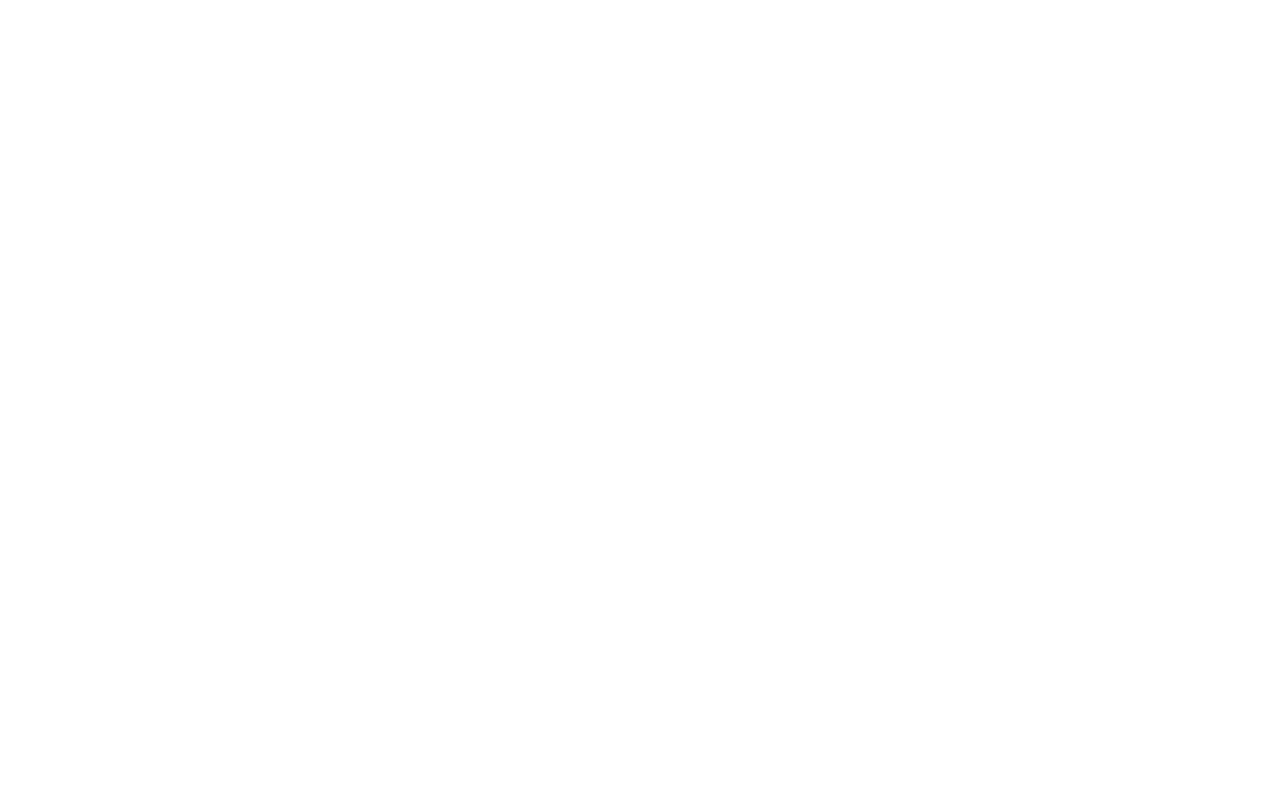
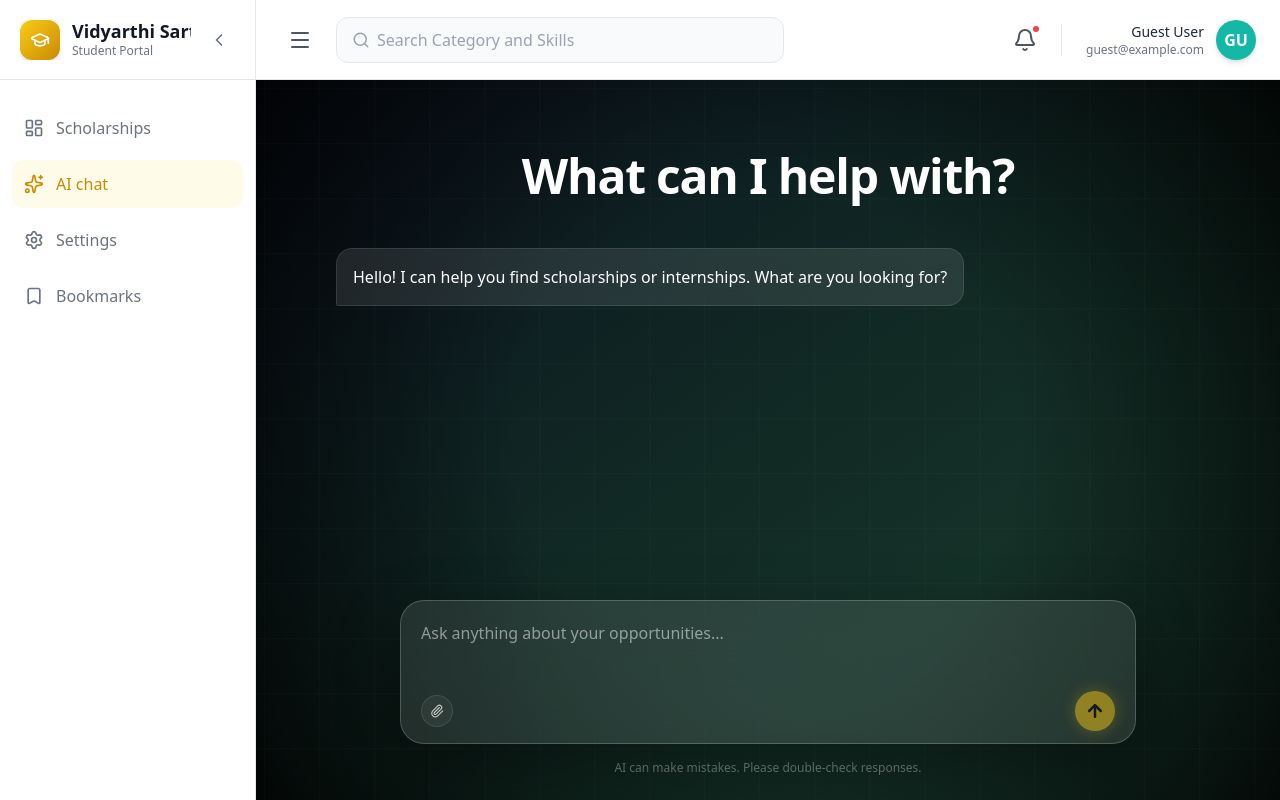
Before and after one commit to ParijaSharma/Vidyarthi_Sarthi, a React (Vite) app in the folder scholar-ai/: page /chat in a window 1280 px wide. Before the commit this address had no page. Built offline with nearby package versions, Linux system fonts and the light colour scheme.

Commit message:
working chat.jsx page

```diff
--- a/scholar-ai/src/App.jsx
+++ b/scholar-ai/src/App.jsx
@@ -53,19 +53,23 @@
         {/* Landing page */}
         <Route path="/" element={<LandingPage />} />
 
-        {/* Selection page: Scholarship or Internship? */}
+        {/* Selection page */}
         <Route path="/questions" element={<Questions />} />
 
-        {/* Your Internship Dashboard */}
+        {/* Internship Dashboard */}
         <Route path="/internship-dashboard" element={<InternshipDashboard />} />
 
         <Route path="/verify" element={<Verify />} />
-        {/* Parija's Nested Dashboard Layout (UNTOUCHED) */}
-        <Route path="/dashboard" element={<DashboardLayout />}>
-          <Route index element={<Dashboard />} />
-          <Route path="saved" element={<SavedScholarships />} />
-          <Route path="chat" element={<ChatPage />} />
-          <Route path="bookmarks" element={<Bookmark />} />
+
+        {/* 🔥 THE FIX: Pathless Layout Route 🔥 */}
+        <Route element={<DashboardLayout />}>
+          {/* We add /dashboard to these explicitly */}
+          <Route path="/dashboard" element={<Dashboard />} />
+          <Route path="/dashboard/saved" element={<SavedScholarships />} />
+          <Route path="/dashboard/bookmarks" element={<Bookmark />} />
+
+          {/* BOOM: /chat is at the root URL, but STILL gets the Topbar & Sidebar */}
+          <Route path="/chat" element={<ChatPage />} />
         </Route>
       </Routes>
   );
--- a/scholar-ai/src/pages/chat.jsx
+++ b/scholar-ai/src/pages/chat.jsx
@@ -1,99 +1,121 @@
-import React, { useState } from 'react';
-import { Paperclip, Globe, Lightbulb, ArrowUp, LogOut, User, Settings } from 'lucide-react';
-import { useNavigate } from 'react-router-dom';
+import React, { useState, useRef, useEffect } from 'react';
+import { Paperclip, Globe, Lightbulb, ArrowUp } from 'lucide-react';
 
 export default function ChatPage() {
-  const [isProfileOpen, setIsProfileOpen] = useState(false);
-  const navigate = useNavigate();
+  const [messages, setMessages] = useState([
+    { role: 'assistant', content: 'Hello! I can help you find scholarships or internships. What are you looking for?' }
+  ]);
+  const [input, setInput] = useState('');
+  const [isLoading, setIsLoading] = useState(false);
 
-  const handleLogout = () => {
-      // Genius move clearing both storages, bro
-      localStorage.removeItem("scholarship_answers");
-      localStorage.removeItem("internship_answers");
-      navigate('/');
+  // 1. Create a reference to anchor the bottom of the chat
+  const messagesEndRef = useRef(null);
+
+  // 2. Function to trigger the smooth scroll
+  const scrollToBottom = () => {
+    messagesEndRef.current?.scrollIntoView({ behavior: "smooth" });
+  };
+
+  // 3. Fire the scroll every time 'messages' or 'isLoading' changes
+  useEffect(() => {
+    scrollToBottom();
+  }, [messages, isLoading]);
+
+  const handleSend = async () => {
+    if (!input.trim()) return;
+
+    const userMsg = { role: 'user', content: input };
+    setMessages((prev) => [...prev, userMsg]);
+    setInput('');
+    setIsLoading(true);
+
+    try {
+      // 🚀 Your Ollama Backend Call Will Go Here 🚀
+
+      // Fake delay for testing UI
+      setTimeout(() => {
+        setMessages((prev) => [...prev, { role: 'assistant', content: "This is a dummy response. Connect your API, bro!" }]);
+        setIsLoading(false);
+      }, 1000);
+
+    } catch (error) {
+      console.error("Error fetching AI response:", error);
+      setIsLoading(false);
+    }
   };
 
   return (
-    // Fits perfectly inside DashboardLayout with rounded corners for a slick look
-    <div className="flex flex-col h-[calc(100vh-5rem)] w-full bg-gradient-to-br from-[#0b1220] via-[#112a24] to-[#1a3d2f] rounded-2xl overflow-hidden relative">
-
-      {/* Background Gradients & Grid */}
+    <div className="flex flex-col min-h-[calc(100vh-5rem)] w-full bg-gradient-to-br from-[#0b1220] via-[#112a24] to-[#1a3d2f] overflow-hidden relative">
       <div className="pointer-events-none absolute inset-0 bg-[radial-gradient(circle_at_center,transparent_40%,rgba(0,0,0,0.85))] z-0" />
       <div className="absolute inset-0 glass-grid opacity-30 z-0"></div>
 
-      {/* Your Custom Header with Profile & Logout (Hamburger removed since Layout handles it) */}
-      <div className="h-20 flex items-center px-6 relative z-10 justify-end shrink-0">
-          <div className="flex items-center gap-4 relative">
-              <button className="hidden sm:block bg-white/10 backdrop-blur-md border border-white/20 px-5 py-2 rounded-full text-sm font-medium text-white hover:bg-white/20 transition-all">
-                Get Pro
-              </button>
+      {/* Messages Display Area */}
+      <div className="flex-1 overflow-y-auto w-full max-w-4xl mx-auto px-4 pt-8 pb-4 z-10 flex flex-col gap-6 custom-scrollbar">
 
-              {/* Clickable Profile Avatar */}
-              <div
-                className="w-10 h-10 rounded-full bg-teal-500 text-white flex items-center justify-center font-bold shadow-[0_0_15px_rgba(20,184,166,0.3)] cursor-pointer hover:ring-2 hover:ring-offset-2 hover:ring-offset-[#112a24] hover:ring-teal-500 transition-all select-none"
-                onClick={() => setIsProfileOpen(!isProfileOpen)}
-              >
-                SJ
-              </div>
+        {messages.length === 1 && (
+            <h1 className="text-4xl md:text-5xl font-bold mb-6 tracking-tight text-white text-center mt-10">
+              What can I help with?
+            </h1>
+        )}
 
-              {/* Dark Mode Profile Dropdown */}
-              {isProfileOpen && (
-                  <div className="absolute right-0 top-[110%] mt-2 w-48 bg-[#0b1220]/90 backdrop-blur-xl rounded-xl shadow-xl border border-white/10 py-2 overflow-hidden z-50">
-                      <button className="w-full flex items-center gap-3 px-4 py-2.5 text-sm text-white/80 hover:bg-white/10 hover:text-white transition-colors">
-                          <User size={16} /> My Profile
-                      </button>
-                      <button className="w-full flex items-center gap-3 px-4 py-2.5 text-sm text-white/80 hover:bg-white/10 hover:text-white transition-colors">
-                          <Settings size={16} /> Account Settings
-                      </button>
-                      <div className="h-px bg-white/10 my-1"></div>
-                      <button
-                        onClick={handleLogout}
-                        className="w-full flex items-center gap-3 px-4 py-2.5 text-sm text-red-400 hover:bg-red-500/10 hover:text-red-300 transition-colors"
-                      >
-                          <LogOut size={16} /> Sign Out
-                      </button>
-                  </div>
-              )}
+        {messages.map((msg, idx) => (
+          <div key={idx} className={`flex ${msg.role === 'user' ? 'justify-end' : 'justify-start'} w-full`}>
+            <div className={`max-w-[80%] rounded-2xl p-4 ${
+              msg.role === 'user'
+                ? 'bg-yellow-500 text-black rounded-br-sm'
+                : 'bg-white/10 backdrop-blur-md border border-white/10 text-white rounded-bl-sm'
+            }`}>
+              {msg.content}
+            </div>
           </div>
+        ))}
+
+        {isLoading && (
+            <div className="flex justify-start w-full">
+                <div className="bg-white/10 backdrop-blur-md border border-white/10 text-white/50 rounded-2xl rounded-bl-sm p-4 animate-pulse">
+                    AI is typing...
+                </div>
+            </div>
+        )}
+
+        {/* 4. The invisible anchor div at the bottom */}
+        <div ref={messagesEndRef} />
       </div>
 
-      {/* Main Centered Content */}
-      <div className="flex-1 flex flex-col items-center justify-center px-4 z-10 relative pb-10 text-white">
-        <h1 className="text-4xl md:text-5xl font-bold mb-10 tracking-tight">
-          What can I help with?
-        </h1>
-
-        {/* Big Glass Input Container */}
-        <div className="w-full max-w-3xl bg-white/10 backdrop-blur-2xl border border-white/20 rounded-3xl p-4 shadow-[0_20px_60px_rgba(0,0,0,0.4)] transition-all focus-within:bg-white/[0.12] focus-within:border-white/30">
+      {/* Input Area (Pinned to bottom) */}
+      <div className="w-full max-w-3xl mx-auto px-4 z-10 relative pb-6 shrink-0">
+        <div className="w-full bg-white/10 backdrop-blur-2xl border border-white/20 rounded-3xl p-3 shadow-[0_20px_60px_rgba(0,0,0,0.4)] transition-all focus-within:bg-white/[0.12] focus-within:border-white/30">
 
           <textarea
+            value={input}
+            onChange={(e) => setInput(e.target.value)}
+            onKeyDown={(e) => {
+                if (e.key === 'Enter' && !e.shiftKey) {
+                    e.preventDefault();
+                    handleSend();
+                }
+            }}
             placeholder="Ask anything about your opportunities..."
-            className="w-full bg-transparent text-white placeholder-white/50 text-lg resize-none outline-none min-h-[120px] p-2"
+            className="w-full bg-transparent text-white placeholder-white/50 text-base resize-none outline-none min-h-[60px] max-h-[200px] p-2"
           ></textarea>
 
-          {/* Action Buttons inside Input */}
           <div className="flex justify-between items-center mt-2 px-2">
             <div className="flex flex-wrap gap-2">
               <button className="flex items-center justify-center w-8 h-8 rounded-full bg-white/5 border border-white/10 text-white/70 hover:bg-white/15 hover:text-white transition-all">
                 <Paperclip size={14} />
               </button>
-              <button className="flex items-center gap-2 px-4 py-1.5 rounded-full bg-white/5 border border-white/10 text-sm font-medium text-white/70 hover:bg-white/15 hover:text-white transition-all">
-                <Globe size={14} /> Deep Search
-              </button>
-              <button className="flex items-center gap-2 px-4 py-1.5 rounded-full bg-white/5 border border-white/10 text-sm font-medium text-white/70 hover:bg-white/15 hover:text-white transition-all">
-                <Lightbulb size={14} /> Reason
-              </button>
             </div>
 
-            {/* Send Button */}
-            <button className="w-10 h-10 rounded-full bg-yellow-400 hover:bg-yellow-500 text-black flex items-center justify-center shadow-[0_0_15px_rgba(250,204,21,0.5)] transition-transform hover:scale-105">
+            <button
+              onClick={handleSend}
+              disabled={isLoading || !input.trim()}
+              className="w-10 h-10 rounded-full bg-yellow-400 disabled:opacity-50 hover:bg-yellow-500 text-black flex items-center justify-center shadow-[0_0_15px_rgba(250,204,21,0.5)] transition-transform hover:scale-105"
+            >
               <ArrowUp size={20} className="stroke-[3]" />
             </button>
           </div>
         </div>
-
-        {/* Footer Text */}
-        <div className="mt-8 text-center flex flex-col items-center gap-3">
+        <div className="mt-4 text-center">
            <p className="text-xs text-white/40">AI can make mistakes. Please double-check responses.</p>
         </div>
       </div>
```
